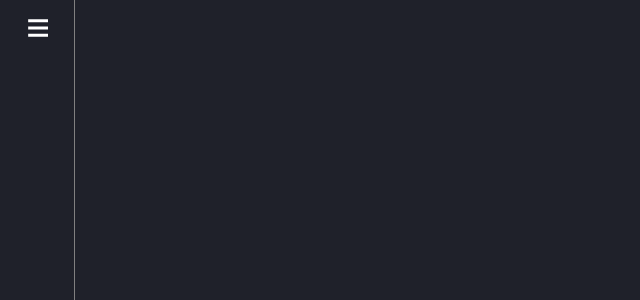
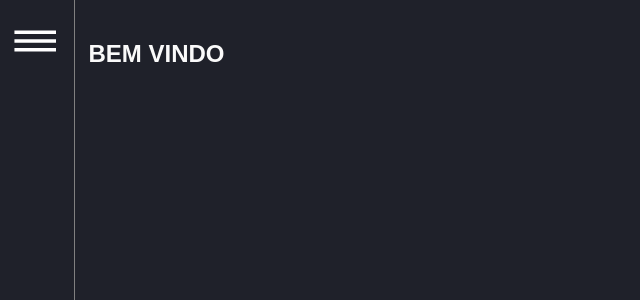
Before and after one commit to rafamenemont/projeto-integrador-2, a React (Create React App) app: page /dashboard in a window 1280 px wide. Shown: the top 300 px of the page, without its empty margins (0-640 px from the left). Built offline with nearby package versions, Linux system fonts and the light colour scheme.

Commit message:
open and close done

```diff
--- a/src/views/dashboard/Dashboard.tsx
+++ b/src/views/dashboard/Dashboard.tsx
@@ -7,6 +7,9 @@ const Dashboard = () => {
     <>
       <MenuAndHeader>
         <StyledTablesContainer>
+          <SuperiorMenu>
+            <h2>BEM VINDO</h2>
+          </SuperiorMenu>
         </StyledTablesContainer>
       </MenuAndHeader>
     </>
@@ -16,9 +19,12 @@ const Dashboard = () => {
 const StyledTablesContainer = styled.div`
   width: 100%;
   height: 100%;
-  display: flex;
-  justify-content: center;
-  align-items: center;
+`;
+
+const SuperiorMenu = styled.div`
+  width: 100%;
+  margin: 0 -16px;
+  padding: 40px 0;
 `;
 
 
--- a/src/views/menu-and-header/MenuAndHeader.tsx
+++ b/src/views/menu-and-header/MenuAndHeader.tsx
@@ -1,23 +1,11 @@
 import React, { useState } from 'react';
-import styled from 'styled-components/macro';
 import BurgerImg from '../../images/burger-menu.svg'
 import {
+  BurgerMenu,
   StyledContainer,
   StyledContainerPage,
   StyledMenuContainer,
 } from './styles';
-
-
-const BurgerMenu = styled.div`
-  height: 68px;
-  display: flex;
-  margin-top: -30px;
-  margin-left: -9px;
-  img {
-    width: 49px;
-    cursor: pointer;
-  }
-`;
 
 interface StyledModalProps {
   children: React.ReactElement
--- a/src/views/menu-and-header/styles.ts
+++ b/src/views/menu-and-header/styles.ts
@@ -6,6 +6,17 @@ export const StyledContainer = styled.div`
   box-sizing: border-box;
   height: 100vh;
   background: ${({ theme }) => theme.background};
+`;
+
+export const BurgerMenu = styled.div`
+  height: 105px;
+  display: flex;
+  margin-top: -30px;
+  margin-left: -9px;
+  img {
+    width: 60px;
+    cursor: pointer;
+  }
 `;
 
 export const StyledMenuContainer = styled.div`
@@ -57,7 +68,7 @@ export const StyledMenuContainer = styled.div`
   }
 
   input[type='checkbox']:checked ~ .sidebarIconToggle {
-    margin-left: 283px;
+    margin-left: 249px;
   }
 
   .spinner {
```
Also changed, not shown: src/images/burger-menu.svg.
